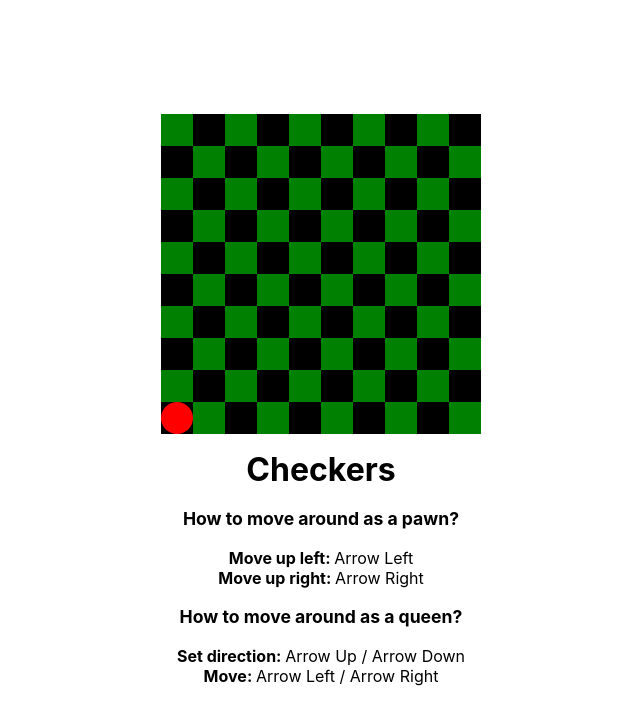
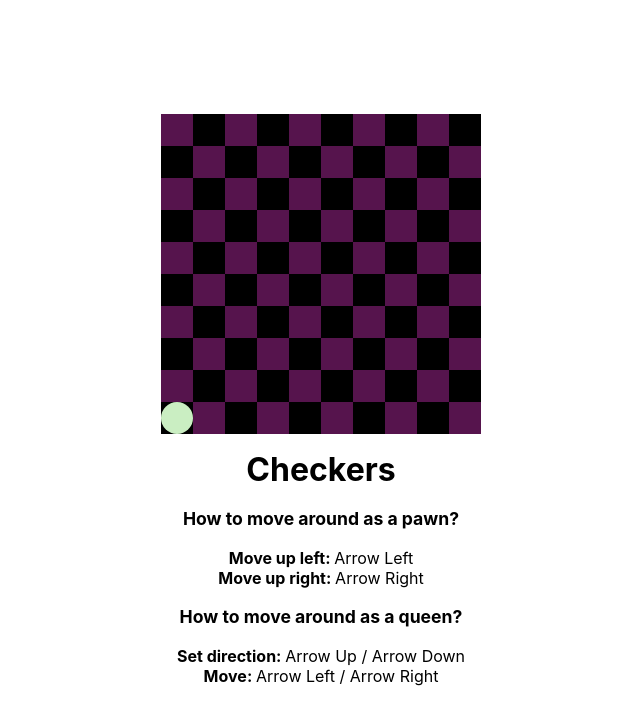
Before and after one commit to ann-kar/checkers, a React (Create React App) app: page / in a window 1280 px wide. Shown: the top 724 px of the page, without its empty margins (319-959 px from the left). Built offline with nearby package versions, Linux system fonts and the light colour scheme.

Commit message:
styles: update colors

```diff
--- a/src/components/Pawn/Pawn.tsx
+++ b/src/components/Pawn/Pawn.tsx
@@ -5,7 +5,7 @@ import { IOffset } from "../../types/types";
 const StyledPawn = styled.div`
   position: absolute;
   border-radius: 50%;
-  background-color:  ${(props: PawnProps) => props.isQueen ? "gold" : "red"};
+  background-color:  ${(props: PawnProps) => props.isQueen ? "#FFB300" : "#CAEEC2"};
   width: 2rem;
   height: 2rem;
   bottom: ${(props: PawnProps) => props.offset.bottom};
--- a/src/components/Tile/Tile.tsx
+++ b/src/components/Tile/Tile.tsx
@@ -3,7 +3,7 @@ import styled from "styled-components";
 const StyledTile = styled.div`
   height: 2rem;
   width: 2rem;
-  background: ${(props: TileProps) => (props.isOdd ? "black" : "green")};
+  background: ${(props: TileProps) => (props.isOdd ? "#000" : "#56144D")};
 `;
 
 interface TileProps {
```
